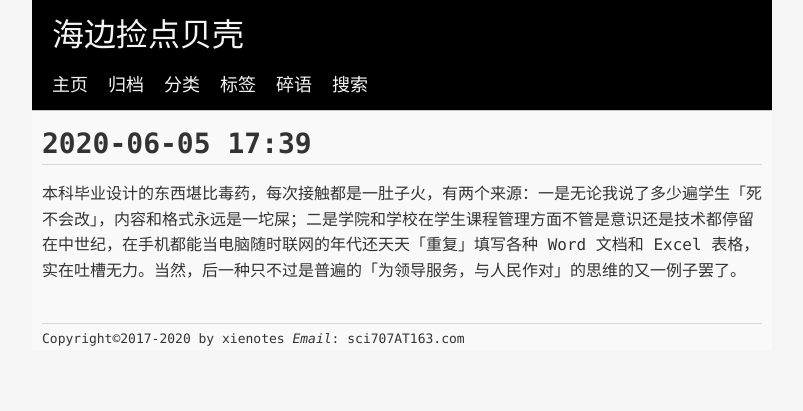
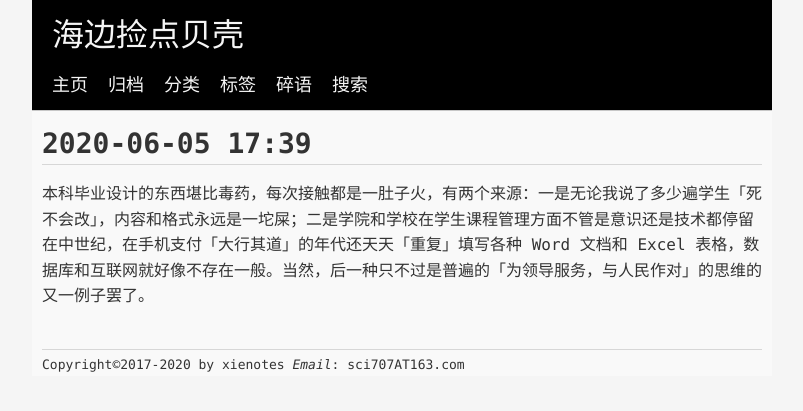
Before and after one commit to xienotes/xienotes.github.io, a Jekyll site: the page built from _posts/2020-06-05-34740.md, in a window 1280 px wide. Shown: the top 411 px of the page, without its empty margins (238-1041 px from the left). Built offline with Jekyll 4.4.1, drawn with Linux system fonts in a browser that asks for light colours.

Commit message:
Update 2020-06-05-34740.md

```diff
--- a/_posts/2020-06-05-34740.md
+++ b/_posts/2020-06-05-34740.md
@@ -7,4 +7,4 @@ mf-post-status:
 slug: '34740'
 category: social
 ---
-本科毕业设计的东西堪比毒药，每次接触都是一肚子火，有两个来源：一是无论我说了多少遍学生「死不会改」，内容和格式永远是一坨屎；二是学院和学校在学生课程管理方面不管是意识还是技术都停留在中世纪，在手机都能当电脑随时联网的年代还天天「重复」填写各种 Word 文档和 Excel 表格，实在吐槽无力。当然，后一种只不过是普遍的「为领导服务，与人民作对」的思维的又一例子罢了。
+本科毕业设计的东西堪比毒药，每次接触都是一肚子火，有两个来源：一是无论我说了多少遍学生「死不会改」，内容和格式永远是一坨屎；二是学院和学校在学生课程管理方面不管是意识还是技术都停留在中世纪，在手机支付「大行其道」的年代还天天「重复」填写各种 Word 文档和 Excel 表格，数据库和互联网就好像不存在一般。当然，后一种只不过是普遍的「为领导服务，与人民作对」的思维的又一例子罢了。
```
